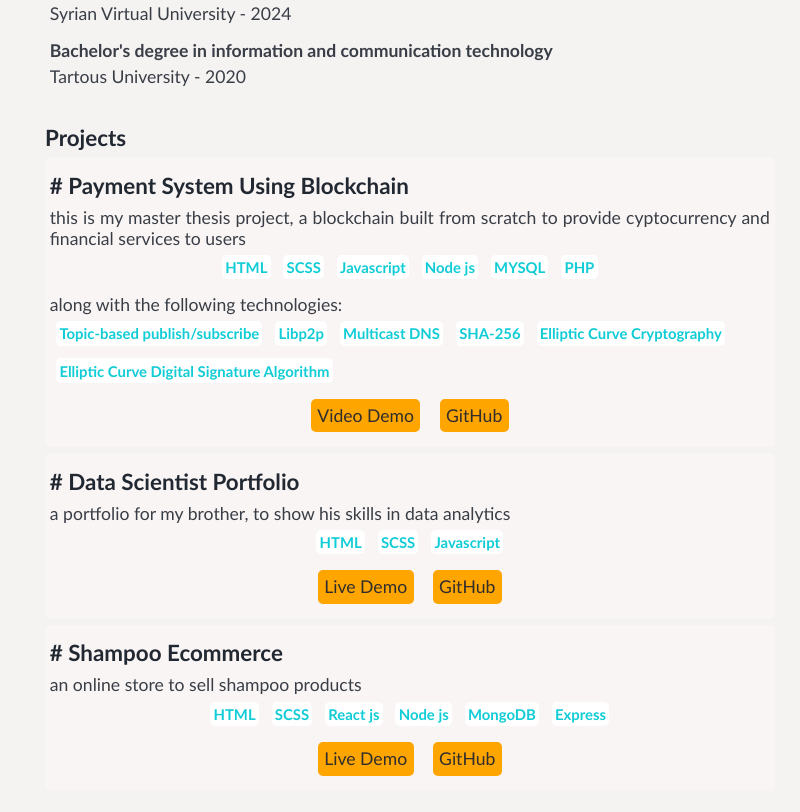
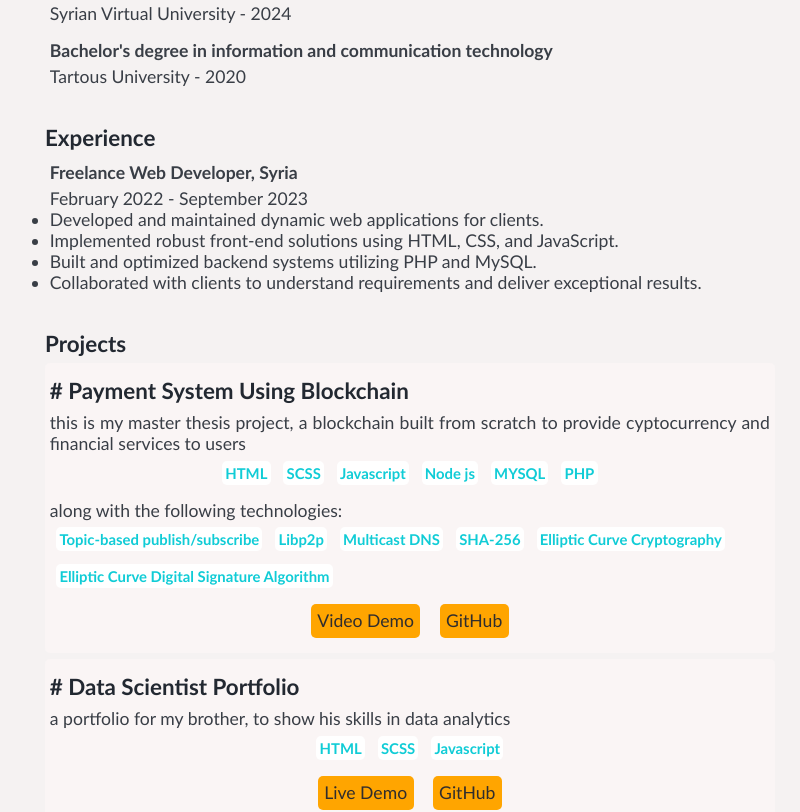
Before and after one commit to KinanSliman/portfolio, a React (Vite) app: page / in a window 1280 px wide. Shown: the part 730-1542 px from the top of the page, without its empty margins (211-1011 px from the left). Built offline with nearby package versions, Linux system fonts and the light colour scheme.

Commit message:
updating projects

```diff
--- a/src/App.jsx
+++ b/src/App.jsx
@@ -61,6 +61,31 @@ function App() {
           <p>Tartous University - 2020</p>
         </div>
       </div>
+
+      <div className="education">
+        <h2>Experience</h2>
+        <div className="educationLevel">
+          <h4>Freelance Web Developer, Syria</h4>
+          <p>February 2022 - September 2023</p>
+          <ul>
+            <li>
+              Developed and maintained dynamic web applications for clients.
+            </li>
+            <li>
+              Implemented robust front-end solutions using HTML, CSS, and
+              JavaScript.
+            </li>
+            <li>
+              Built and optimized backend systems utilizing PHP and MySQL.
+            </li>
+            <li>
+              Collaborated with clients to understand requirements and deliver
+              exceptional results.
+            </li>
+          </ul>
+        </div>
+      </div>
+
       <div className="projects">
         <h2>Projects</h2>
         <div className="project">
@@ -127,20 +152,24 @@ function App() {
           </div>
         </div>
         <div className="project">
-          <h3># Shampoo Ecommerce</h3>
-          <p>an online store to sell shampoo products</p>
+          <h3># Real Estate website</h3>
+          <p>
+            Created a web application for a estate company for my portfolio.
+          </p>
           <div className="skills">
             <ul>
               <li>HTML</li>
               <li>SCSS</li>
-              <li>React js</li>
+              <li>
+                React (useState, useEffect, useRef, useContext, React Router)
+              </li>
               <li>Node js</li>
               <li>MongoDB</li>
               <li>Express</li>
             </ul>
           </div>
           <div className="projectLinks">
-            <a href="https://shampoo-ecommercee.onrender.com/" target="_blank">
+            <a href="https://realestate-3kxu.onrender.com" target="_blank">
               <p>Live Demo</p>
             </a>
             <a
--- a/src/SCSS/_app.scss
+++ b/src/SCSS/_app.scss
@@ -136,6 +136,16 @@ body{
                     font-size: $midFont;
                 }
             }
+            ul{
+                list-style-type: disc;
+                font-size: $smallFont;
+                @include screenTablet{
+                    font-size: $midFont;
+                }
+                li{
+                    color: $textColor;
+                }
+            }
         }
     }
     .projects{
--- a/src/SCSS/style.css
+++ b/src/SCSS/style.css
@@ -130,6 +130,18 @@ body {
     font-size: 1.1rem;
   }
 }
+.app .education .educationLevel ul {
+  list-style-type: disc;
+  font-size: 1rem;
+}
+@media screen and (min-width: 599px) {
+  .app .education .educationLevel ul {
+    font-size: 1.1rem;
+  }
+}
+.app .education .educationLevel ul li {
+  color: rgb(57, 62, 70);
+}
 .app .projects {
   margin-top: 2rem;
   width: 95%;
```
Also changed, not shown: 1 other file (tests, documents, lock files or other folders).
